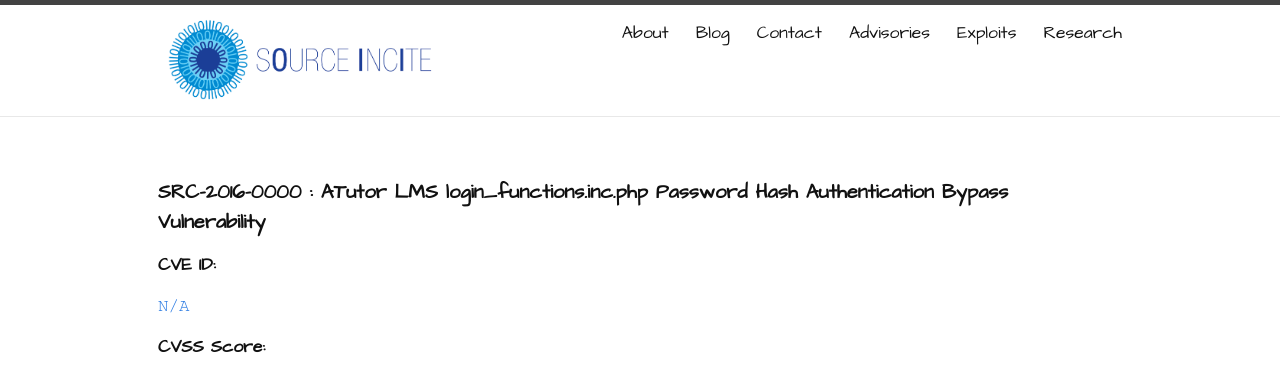
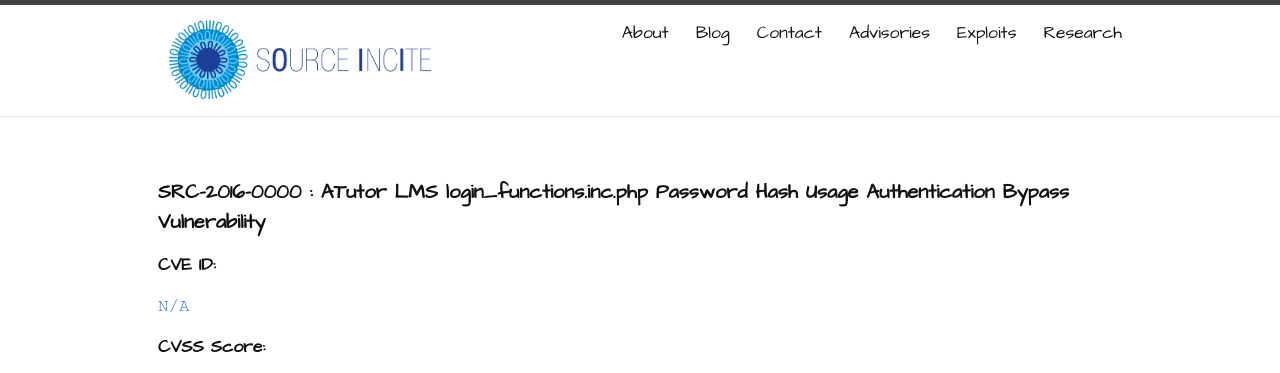
Before and after one commit to sourceincite/sourceincite.github.io, a Jekyll site: the page built from advisories/src-2016-0000.md, in a window 1280 px wide. Shown: the top 373 px of the page. Built offline with Jekyll 4.4.1, drawn with Linux system fonts in a browser that asks for light colours.

Commit message:
changed title

```diff
--- a/advisories/src-2016-0000.md
+++ b/advisories/src-2016-0000.md
@@ -2,7 +2,7 @@
 layout: page
 permalink: /advisories/src-2016-0000/
 id: SRC-2016-0000
-atitle: ATutor LMS login_functions.inc.php Password Hash Authentication Bypass Vulnerability
+atitle: ATutor LMS login_functions.inc.php Password Hash Usage Authentication Bypass Vulnerability
 CVE: N/A
 CVSSrating: 6.8
 CVSSscore: (AV:N/AC:M/Au:N/C:C/I:C/A:C)
```
Also changed, not shown: advisories/index.md (+1 -1 lines).
